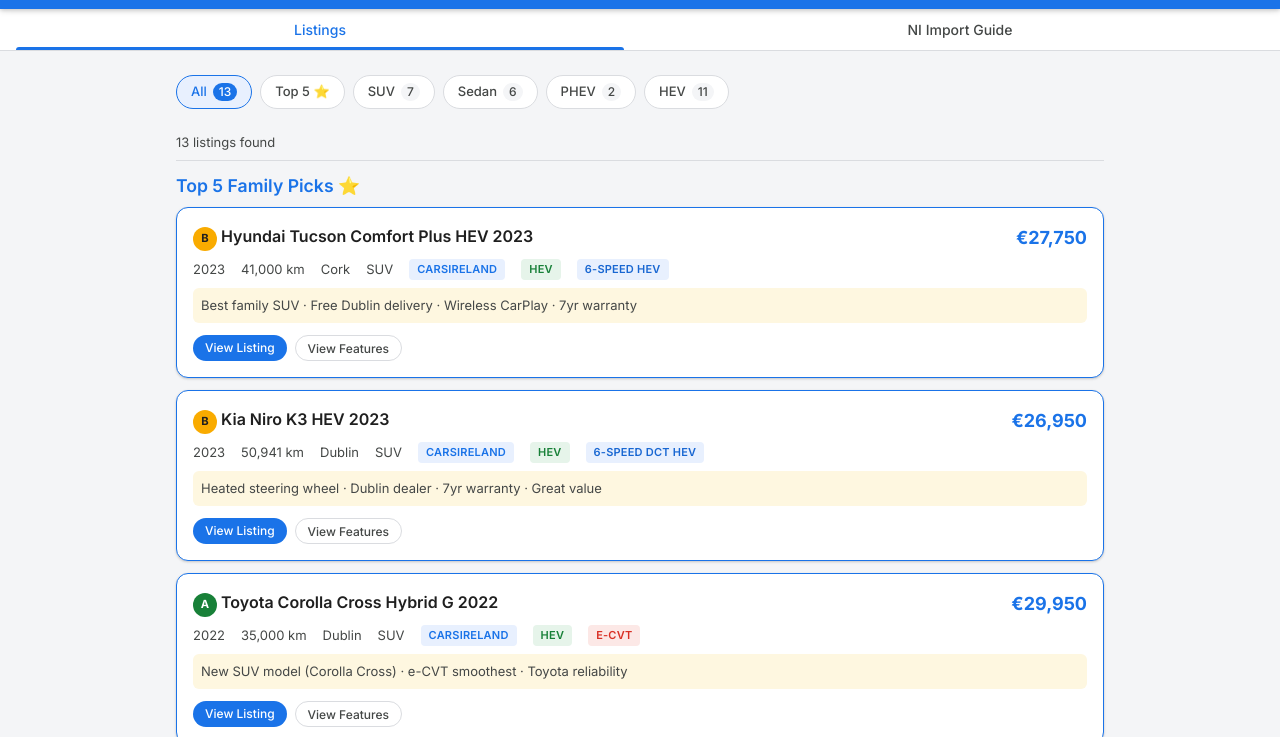
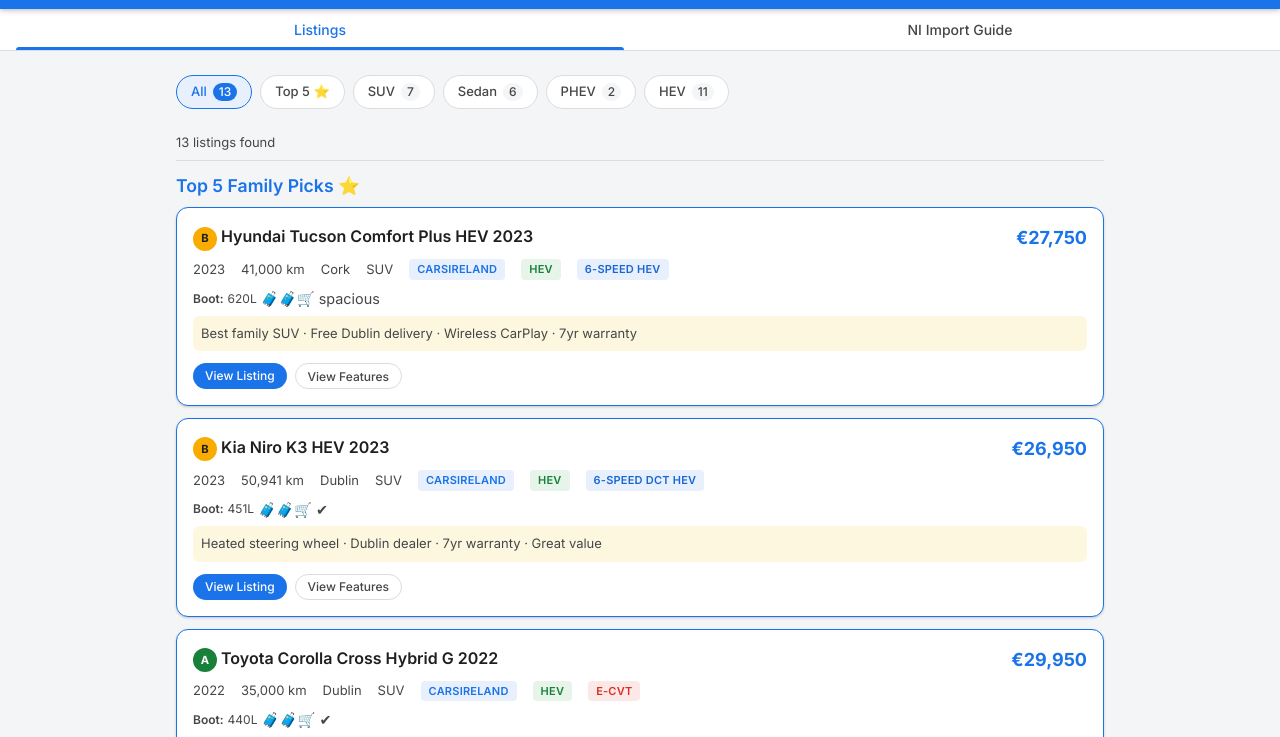
Before and after one commit to PrashanthHRao/car-finder, a website: page index.html in a window 1280 px wide. Shown: the part 63-800 px from the top of the page. Drawn offline with Linux system fonts and the light colour scheme.

Commit message:
Add boot space (L) + icons for luggage/stroller fit on every card

```diff
--- a/index.html
+++ b/index.html
@@ -455,6 +455,8 @@
     },
     transmission: "e-CVT",
     reliability: "A",
+    bootLitres: 361,
+    fitNote: "Fits 2 large suitcases + stroller (pack boot smartly)",
     pros: ["e-CVT smoothness", "Toyota reliability", "Excellent fuel economy", "Low CO₂ = low tax", "Spacious for a hatchback"],
     cons: ["No wireless CarPlay", "Base trim - cloth seats", "No blind spot monitor", "No front parking sensors"],
     verifiedSource: "https://www.toyota.ie/new-cars/corolla/technical-data",
@@ -479,30 +481,8 @@
     },
     transmission: "e-CVT",
     reliability: "A",
-    pros: ["Newer (2024) - latest tech", "Wireless CarPlay", "e-CVT smoothness", "Toyota reliability", "Very low km"],
-    cons: ["No heated steering wheel", "No panoramic sunroof", "Compact hatchback", "No front parking sensors"],
-    verifiedSource: "https://www.toyota.ie/new-cars/corolla/technical-data",
-    verifiedNote: "Estimated from Toyota Ireland specs for 2024 Corolla Hybrid"
-  },
-  "Toyota Corolla Luna Hatchback 2022": {
-    features: {
-      "Heated Seats": "yes",
-      "Heated Steering Wheel": "no",
-      "Wireless CarPlay": "no",
-      "Wired CarPlay": "yes",
-      "Blind Spot Monitor": "yes",
-      "Rear Cross Traffic Alert": "yes",
-      "Front Parking Sensors": "no",
-      "Rear Parking Sensors": "yes",
-      "Panoramic Sunroof": "no",
-      "Electric Tailgate": "n/a",
-      "Leather Seats": "partial",
-      "Adaptive Cruise Control": "yes",
-      "Lane Keep Assist": "yes",
-      "Dual Zone Climate": "yes"
-    },
-    transmission: "e-CVT",
-    reliability: "A",
+    bootLitres: 361,
+    bootIcon: "🧳🧳🛒 tight",
     pros: ["Luna trim - good mid-spec", "e-CVT smoothness", "Toyota reliability", "Good value at €25,900"],
     cons: ["No wireless CarPlay (pre-2023)", "No heated steering wheel", "Higher km (65k)", "No front parking sensors"],
     verifiedSource: "https://www.toyota.ie/new-cars/corolla/technical-data",
@@ -527,6 +507,8 @@
     },
     transmission: "e-CVT",
     reliability: "A",
+    bootLitres: 470,
+    bootIcon: "🧳🧳🛒 spacious",
     pros: ["Saloon - large boot for family", "Wireless CarPlay", "e-CVT smoothness", "Latest model (2024)", "Front parking sensors"],
     cons: ["No heated steering wheel", "No panoramic sunroof", "Higher km (53k)"],
     verifiedSource: "https://www.toyota.ie/new-cars/corolla/technical-data",
@@ -551,6 +533,8 @@
     },
     transmission: "e-CVT",
     reliability: "A",
+    bootLitres: 440,
+    bootIcon: "🧳🧳🛒 ✔",
     pros: ["SUV - Corolla Cross", "e-CVT smoothness", "Spacious rear seats for car seats", "Toyota reliability", "Front parking sensors"],
     cons: ["No wireless CarPlay", "No heated steering wheel", "At max budget (€29,950)", "No panoramic sunroof"],
     verifiedSource: "https://www.toyota.ie/new-cars/corolla-cross/technical-data",
@@ -575,6 +559,8 @@
     },
     transmission: "e-CVT",
     reliability: "A",
+    bootLitres: 440,
+    bootIcon: "🧳🧳🛒 ✔",
     pros: ["SUV - Corolla Cross", "S trim good mid-spec", "e-CVT smoothness", "Spacious rear seats", "Toyota reliability"],
     cons: ["No wireless CarPlay", "No heated steering wheel", "At max budget (€29,950)", "Higher km (54k)"],
     verifiedSource: "https://www.toyota.ie/new-cars/corolla-cross/technical-data",
@@ -599,6 +585,8 @@
     },
     transmission: "6-speed HEV",
     reliability: "B",
+    bootLitres: 620,
+    bootIcon: "🧳🧳🛒 spacious",
     pros: ["Best family SUV at this price", "Spacious rear seats for 2 car seats", "Wireless CarPlay", "7-year warranty", "Free delivery to Dublin"],
     cons: ["6-speed auto (not e-CVT)", "No heated steering wheel", "No front parking sensors", "Higher tax band than Corolla"],
     verifiedSource: "https://www.hyundai.ie/tucson/specifications",
@@ -623,6 +611,8 @@
     },
     transmission: "6-speed HEV",
     reliability: "B",
+    bootLitres: 620,
+    bootIcon: "🧳🧳🛒 spacious",
     pros: ["Heated steering wheel", "Full leather seats", "Wireless CarPlay", "Front parking sensors", "Electric tailgate", "7-year warranty"],
     cons: ["Over €30k (€31,950)", "6-speed auto (not e-CVT)", "Higher tax band"],
     verifiedSource: "https://www.hyundai.ie/tucson/specifications",
@@ -647,6 +637,8 @@
     },
     transmission: "6-speed DCT HEV",
     reliability: "B",
+    bootLitres: 451,
+    bootIcon: "🧳🧳🛒 ✔",
     pros: ["Heated steering wheel (rare at this price)", "Heated seats", "Kia 7-year warranty", "Good fuel economy", "Dublin dealer"],
     cons: ["DCT not as smooth as e-CVT", "No wireless CarPlay", "No front parking sensors", "Smaller boot than Tucson"],
     verifiedSource: "https://www.kia.com/uk/new-cars/niro/specifications/",
@@ -672,8 +664,10 @@
     },
     transmission: "6-speed DCT PHEV",
     reliability: "B",
+    bootLitres: 348,
+    bootIcon: "🧳🛒 tight",
     pros: ["65 km electric range - covers daily commute", "Heated steering wheel", "Kia 7-year warranty", "Very low running costs"],
-    cons: ["DCT transmission", "No wireless CarPlay", "Higher VRT than HEV", "Meath dealer - verify delivery"],
+    cons: ["DCT transmission", "No wireless CarPlay", "Smaller boot (PHEV battery)", "Higher VRT than HEV", "Meath dealer - verify delivery"],
     verifiedSource: "https://www.kia.com/uk/new-cars/niro/specifications/",
     verifiedNote: "Estimated from Kia UK specs for 2023 Niro PHEV"
   },
@@ -698,6 +692,8 @@
     },
     transmission: "Single-speed (EV-like)",
     reliability: "B",
+    bootLitres: 463,
+    bootIcon: "🧳🧳🛒 spacious",
     pros: ["7 seats", "Heated steering wheel", "PHEV - 45 km EV range", "4WD", "Full leather", "Front parking sensors"],
     cons: ["No wireless CarPlay", "Heavier than HEV", "Higher VRT (PHEV band)", "Mitsubishi dealer network smaller"],
     verifiedSource: "https://www.mitsubishi-motors.ie/outlander-phev/specifications",
@@ -722,6 +718,8 @@
     },
     transmission: "6-speed DCT HEV",
     reliability: "A",
+    bootLitres: 456,
+    bootIcon: "🧳🧳🛒 ✔",
     pros: ["Excellent fuel economy (~3.8 L/100km)", "Low CO₂ = low tax", "Cheapest option at €20,950", "Very low km (27k)", "Hyundai 7-year warranty"],
     cons: ["DCT not as smooth as e-CVT", "No wireless CarPlay", "Not an SUV - hatchback", "Roscommon - verify delivery"],
     verifiedSource: "https://www.hyundai.ie/ioniq/specifications",
@@ -746,6 +744,8 @@
     },
     transmission: "e-CVT",
     reliability: "A",
+    bootLitres: 502,
+    bootIcon: "🧳🧳🛒 spacious",
     pros: ["Full leather seats", "e-CVT smoothness", "Toyota reliability", "Excellent fuel economy", "Low tax band"],
     cons: ["No wireless CarPlay", "Polarising looks", "Not great for tall drivers", "No AWD option"],
     verifiedSource: "https://www.toyota.ie/new-cars/prius/technical-data",
@@ -1026,7 +1026,11 @@
   if (!t) return;
   const overlay = document.getElementById('trimModal');
   document.getElementById('modalTitle').textContent = trimKey;
-  document.getElementById('modalSubtitle').textContent = 'Transmission: ' + t.transmission + ' | Reliability: ' + t.reliability;
+  let sub = 'Transmission: ' + t.transmission + ' | Reliability: ' + t.reliability;
+  if (t.bootLitres) {
+    sub += ' | Boot: ' + t.bootLitres + 'L ' + (t.bootIcon || '');
+  }
+  document.getElementById('modalSubtitle').textContent = sub;
   const featuresEl = document.getElementById('modalFeatures');
   featuresEl.innerHTML = '';
   for (const [k, v] of Object.entries(t.features)) {
@@ -1099,6 +1103,12 @@
           tags.push('<span class="tag tag-hev6">' + l.transmission + '</span>');
         }
         const trim = TRIMS[l.trim];
+        const bootHtml = trim && trim.bootLitres
+          ? '<div style="font-size:0.75rem;color:var(--md-on-surface-variant);margin:2px 0 6px;display:flex;align-items:center;gap:4px">' +
+            '<span style="font-weight:600">Boot:</span> ' + trim.bootLitres + 'L ' +
+            (trim.bootIcon ? '<span style="font-size:0.9rem">' + trim.bootIcon + '</span>' : '') +
+            '</div>'
+          : '';
         card.innerHTML =
           '<div class="listing-header">' +
             '<div class="listing-title">' + getRelHTML(l.brand) + ' ' + l.title + '</div>' +
@@ -1111,7 +1121,8 @@
             '<span>' + l.type + '</span>' +
             tags.join(' ') +
           '</div>' +
-          '<div style="font-size:0.8125rem;color:var(--md-on-surface-variant);margin:4px 0 8px;padding:8px;background:#fef7e0;border-radius:6px">' + (TOP5_REASONS[l.id] || '') + '</div>' +
+          bootHtml +
+          '<div style="font-size:0.8125rem;color:var(--md-on-surface-variant);margin:2px 0 8px;padding:8px;background:#fef7e0;border-radius:6px">' + (TOP5_REASONS[l.id] || '') + '</div>' +
           '<div class="listing-actions">' +
             '<a href="' + l.url + '" target="_blank" rel="noopener" class="btn btn-primary btn-sm">View Listing</a>' +
             (trim ? '<button class="btn btn-outline btn-sm" onclick="openModal(\'' + l.trim.replace(/'/g, "\\'") + '\')">View Features</button>' : '') +
@@ -1136,6 +1147,12 @@
       tags.push('<span class="tag tag-hev6">' + l.transmission + '</span>');
     }
     const trim = TRIMS[l.trim];
+    const bootHtml = trim && trim.bootLitres
+      ? '<div style="font-size:0.75rem;color:var(--md-on-surface-variant);margin:4px 0 8px;display:flex;align-items:center;gap:4px">' +
+        '<span style="font-weight:600">Boot:</span> ' + trim.bootLitres + 'L ' +
+        (trim.bootIcon ? '<span style="font-size:0.9rem">' + trim.bootIcon + '</span>' : '') +
+        '</div>'
+      : '';
     card.innerHTML =
       '<div class="listing-header">' +
         '<div class="listing-title">' + getRelHTML(l.brand) + ' ' + l.title + '</div>' +
@@ -1148,6 +1165,7 @@
         '<span>' + l.type + '</span>' +
         tags.join(' ') +
       '</div>' +
+      bootHtml +
       '<div class="listing-actions">' +
         '<a href="' + l.url + '" target="_blank" rel="noopener" class="btn btn-primary btn-sm">View Listing</a>' +
         (trim ? '<button class="btn btn-outline btn-sm" onclick="openModal(\'' + l.trim.replace(/'/g, "\\'") + '\')">View Features</button>' : '') +
```
